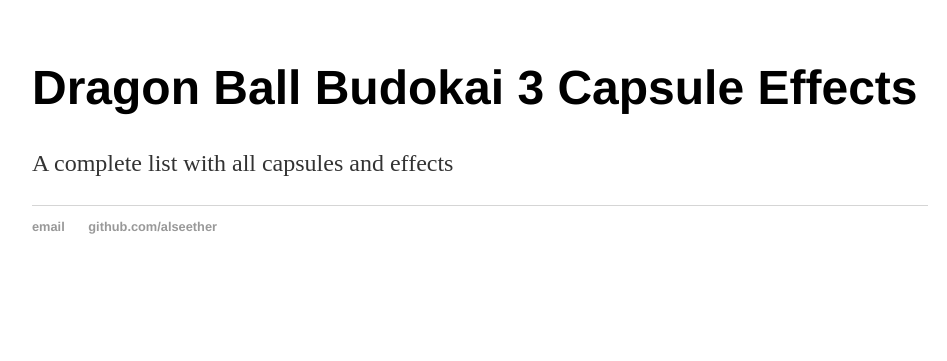
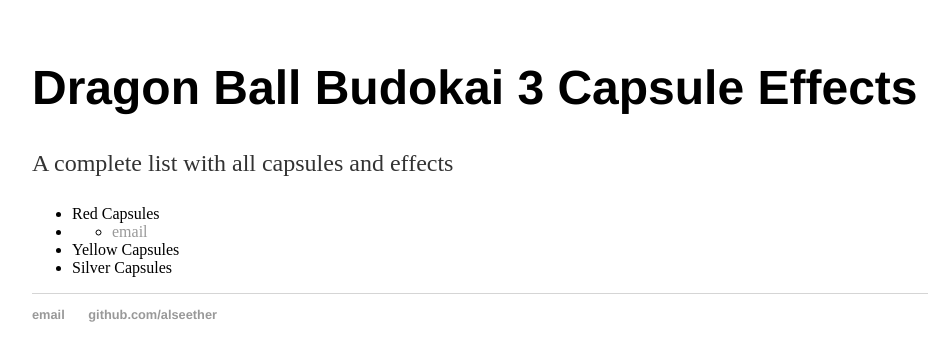
Before and after one commit to alseether/alseether.github.io, a Jekyll site: the page built from index.html, in a window 1280 px wide. Shown: the top 361 px of the page, without its empty margins (160-1107 px from the left). Built offline with Jekyll 4.4.1, drawn with Linux system fonts in a browser that asks for light colours.

Commit message:
Update index.html

```diff
--- a/index.html
+++ b/index.html
@@ -5,4 +5,16 @@ title: Dragon Ball Budokai 3 Capsule Effects
 <div class="blurb">
 	<h1>Dragon Ball Budokai 3 Capsule Effects</h1>
 	<p>A complete list with all capsules and effects</p>
+
+	<ul>
+		<li>Red Capsules</li>
+		<li Green Capsules>
+			<ul>
+				<li><a href="mailto:hankquinlanhub@gmail.com">email</a></li>
+			</ul>
+		</li>
+
+		<li>Yellow Capsules</li>
+		<li>Silver Capsules</li>
+	</ul>
 </div><!-- /.blurb -->
```
